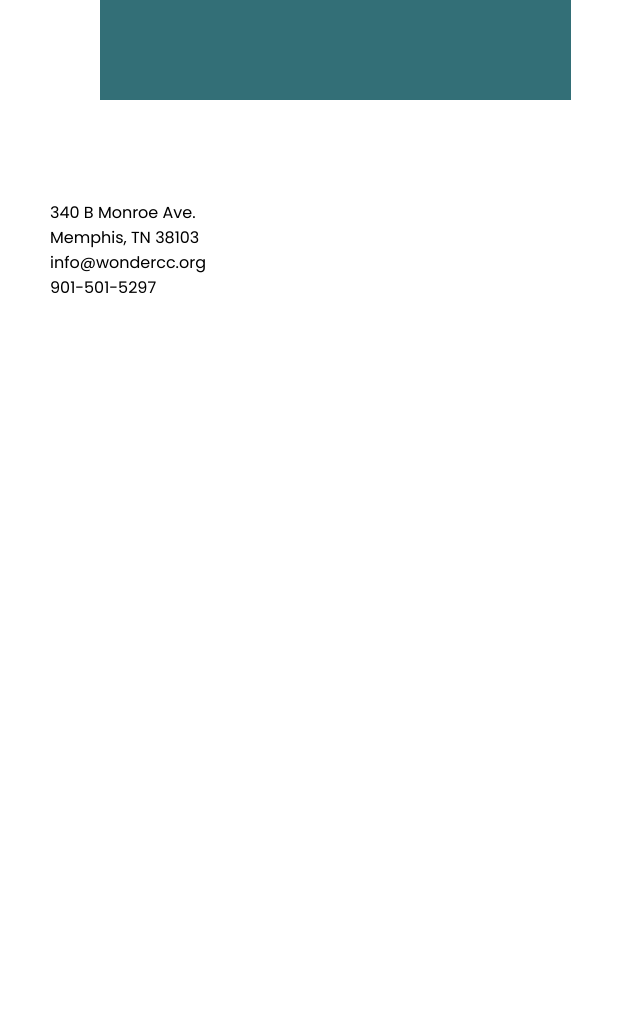
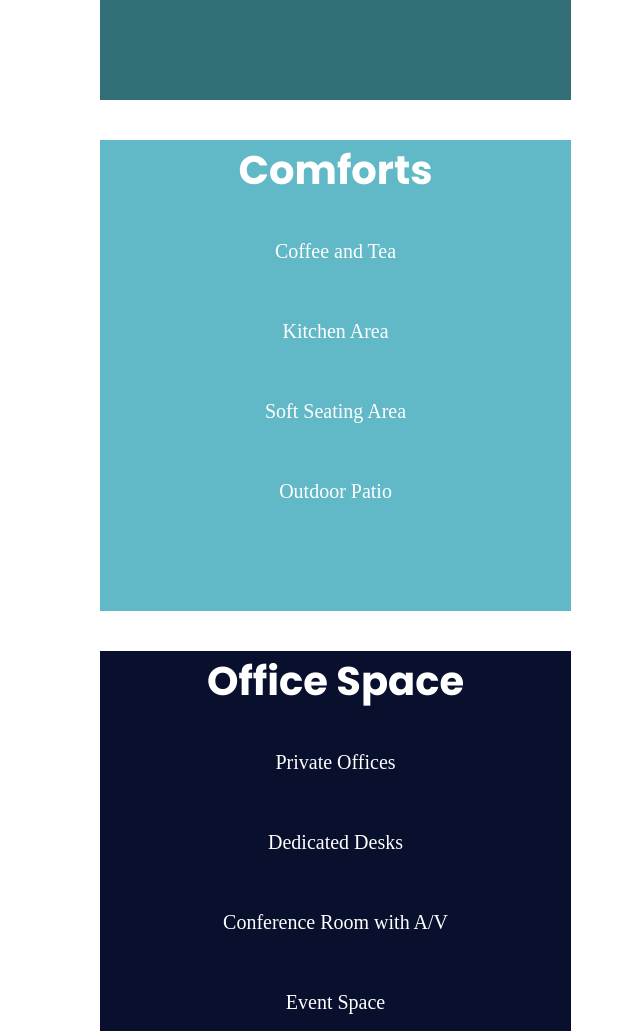
Before and after one commit to jon1735/CSSwebsite, a plain HTML site: page index.html in a window 1280 px wide. Shown: the part 1769-2800 px from the top of the page, without its empty margins (0-640 px from the left). Before the commit the page ends 2069 px from the top, so only its background shows below. Drawn offline with Linux system fonts and the light colour scheme; a script that the page names is missing.

Commit message:
adding cards

```diff
--- a/index.html
+++ b/index.html
@@ -51,8 +51,8 @@
     </div>
   </div>
 
-  <div class="card-container">
-    <div class="card">
+  <div class="flex-card-container">
+    <div class="flex-card-item">
       <h3 class="header-card-text">Business</h3>
       <p class="card-text">Secure WiFi</p>
       <br>
@@ -61,9 +61,29 @@
       <p class="card-text">Mail Services</p>
       <br>
       <p class="card-text">B/W & Color Printing</p>
+    </div>
+    <div class="flex-card-item-1">
+      <h3 class="header-card-text">Comforts</h3>
+      <p class="card-text">Coffee and Tea</p>
       <br>
-    </div>
+      <p class="card-text">Kitchen Area</p>
+      <br>
+      <p class="card-text">Soft Seating Area</p>
+      <br>
+      <p class="card-text">Outdoor Patio</p>
   </div>
+  <div class="flex-card-item-2">
+    <h3 class="header-card-text">Office Space</h3>
+    <p class="card-text">Private Offices</p>
+    <br>
+    <p class="card-text">Dedicated Desks</p>
+    <br>
+    <p class="card-text">Conference Room with A/V</p>
+    <br>
+    <p class="card-text">Event Space</p>
+    <br>
+    <p class="card-text">Unique Cowork Areas</p>
+</div>
 
   <div class="content-wrapper">
     <div class="footer">
--- a/style.css
+++ b/style.css
@@ -166,7 +166,7 @@ body {
   font-size: 40px;
 }
 
-.card {
+div .flex-card-item {
   border: black;
   background: rgb(51, 111, 119);
   width: 471.07px;
@@ -176,7 +176,27 @@ body {
 
 }
 
-.content-container {
+div .flex-card-item-1 {
+  border: black;
+  background: rgb(97, 184, 198);
+  width: 471.07px;
+  height: 471.07px;
+  color: white;
+  margin-left: 100px;
+
+}
+
+div .flex-card-item-2 {
+  border: black;
+  background: rgb(9, 16, 46);
+  width: 471.07px;
+  height: 471.07px;
+  color: white;
+  margin-left: 100px;
+
+}
+
+.flex-content-container {
   left: 10px;
   padding-left: 10px;
 }
```
